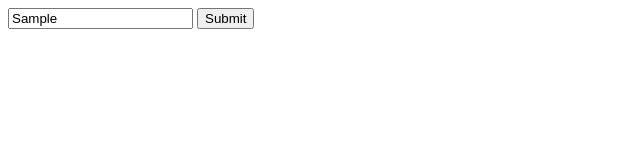
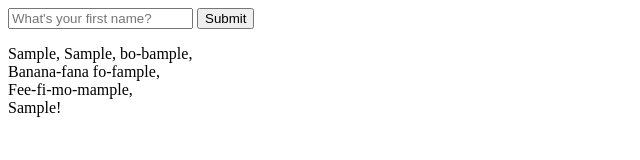
Before and after one commit to MyNameIsDiana/name_game, a plain HTML site: page index.html in a window 1280 px wide. Both pictures are taken after typing "Sample" into the empty fields and a click on the button "Submit". Shown: the whole page, without its empty margins (0-640 px from the left). Drawn offline with Linux system fonts and the light colour scheme.

Commit message:
Displays result on screen; clears input box after it runs

```diff
--- a/index.html
+++ b/index.html
@@ -13,9 +13,8 @@
             <input type="text" id="firstName" name="firstName" placeholder="What's your first name?">
             <button type="submit" value="inputName">Submit</button>
         </form>
-
-
     </div>
-<script src="resources/script.js"></script>
+    <p id="result"></p>
+    <script src="resources/script.js"></script>
 </body>
 </html>
--- a/resources/script.js
+++ b/resources/script.js
@@ -39,9 +39,14 @@ const fancyName = () => {
         moM = 'mo-';
     }
 
-    const nameGame = `${firstNameFixCaps}, ${firstNameFixCaps}, ${boB}${alteredFirstName},
-    Banana-fana ${foF}${alteredFirstName},
-    Fee-fi-${moM}${alteredFirstName},
+    const lyrics = `${firstNameFixCaps}, ${firstNameFixCaps}, ${boB}${alteredFirstName}, <br>
+    Banana-fana ${foF}${alteredFirstName}, <br>
+    Fee-fi-${moM}${alteredFirstName}, <br>
     ${firstNameFixCaps}!`;
-    console.log(nameGame)
+    console.log(lyrics);
+
+    let result = document.getElementById('result');
+    result.innerHTML = lyrics;
+    userInput.value = '';
+
 }
```
